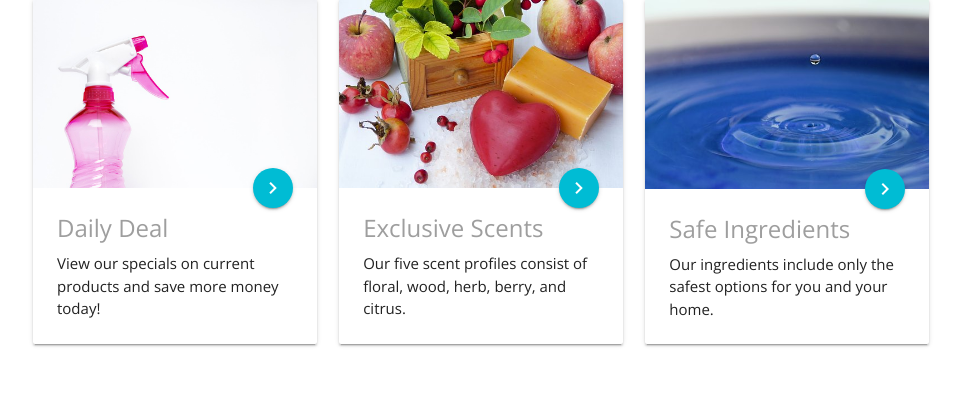
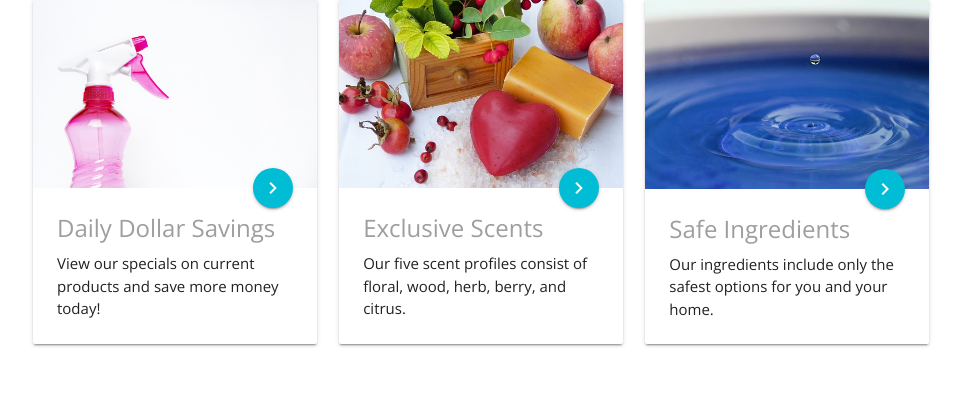
Before and after one commit to amclaury/cleaningscentsco, a PHP site: page /home.php in a window 1280 px wide. Shown: the part 875-1283 px from the top of the page, without its empty margins (159-1120 px from the left). Run offline with PHP 8.4, Linux system fonts and the light colour scheme; some libraries are stand-ins or nearby versions.

Commit message:
Add files via upload

```diff
--- a/home.php
+++ b/home.php
@@ -110,6 +110,7 @@
     <div class="section">
 
       <!--   Icon Section   -->
+      <!--CARD 1-->
       <div class="row">
         <div class="col s12 m4">
         <div class="card">
@@ -118,11 +119,13 @@
           <a href="catalog.php" class="btn-floating halfway-fab waves-effect waves-light cyan"><i class="material-icons">chevron_right</i></a>
         </div>
         <div class="card-content">
-          <span class="card-title grey-text">Daily Deal</span>
+          <span class="card-title grey-text">Daily Dollar Savings</span>
           <p>View our specials on current products and save more money today!</p>
         </div>
       </div>
         </div>
+
+        <!--CARD 2-->
 
         <div class="col s12 m4">
           <div class="card">
@@ -137,6 +140,8 @@
       </div>
         </div>
 
+        <!--CARD 3-->
+
         <div class="col s12 m4">
         <div class="card">
         <div class="card-image">
@@ -149,6 +154,8 @@
         </div>
       </div>
       </div>
+
+      <!--FEATURED PRODUCT-->
 
     </div>
         <div class="section"></div>
```
